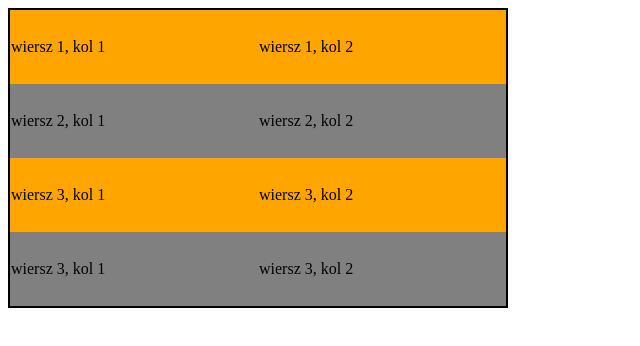
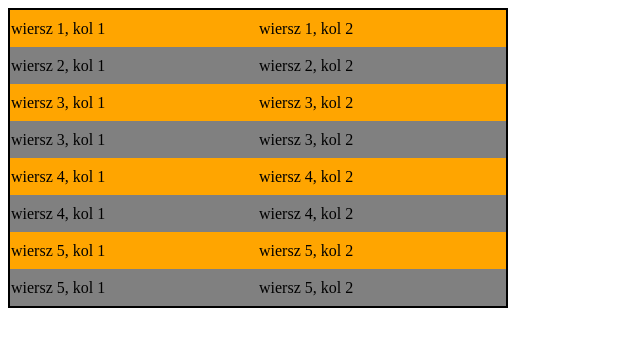
Before and after one commit to kowal1738/Strona-testowa, a plain HTML site: page zajecia2/cwiczenia/html_css/tabelki.html in a window 1280 px wide. Shown: the whole page, without its empty margins (0-640 px from the left). Drawn offline with Linux system fonts and the light colour scheme.

Commit message:
Tabelki commit pierwszy Kowal

```diff
--- a/zajecia2/cwiczenia/html_css/tabelki.html
+++ b/zajecia2/cwiczenia/html_css/tabelki.html
@@ -33,6 +33,25 @@
 				<td>wiersz 3, kol 2</td>
 			</tr>
 
+			<tr class="wiersz1">
+				<td>wiersz 4, kol 1</td>
+				<td>wiersz 4, kol 2</td>
+			</tr>
+
+			<tr class="wiersz2">
+				<td>wiersz 4, kol 1</td>
+				<td>wiersz 4, kol 2</td>
+			</tr>
+
+			<tr class="wiersz1">
+				<td>wiersz 5, kol 1</td>
+				<td>wiersz 5, kol 2</td>
+			</tr>
+
+			<tr class="wiersz2">
+				<td>wiersz 5, kol 1</td>
+				<td>wiersz 5, kol 2</td>
+			</tr>
 
 		</table>
 
```
